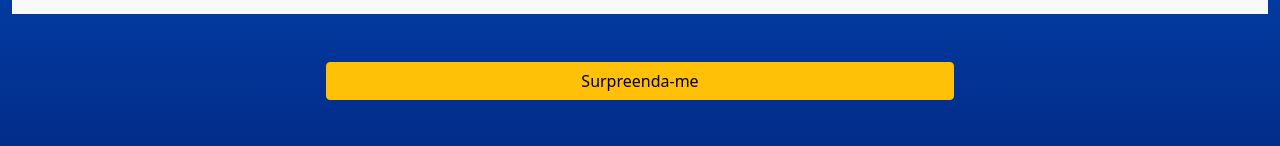
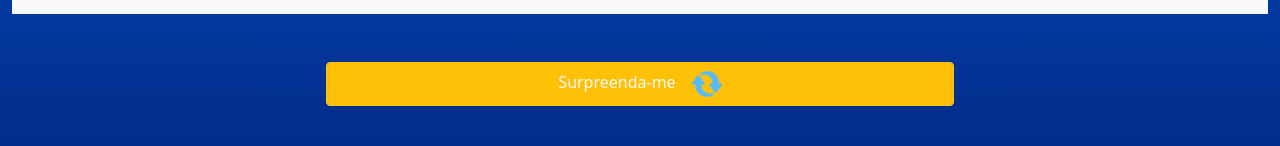
Before and after one commit to fabio-code-1/pokereact, a React (Create React App) app: page / in a window 1280 px wide. Shown: the part 212-358 px from the top of the page. Built offline with nearby package versions, Linux system fonts and the light colour scheme; grey boxes are pictures that could not be loaded.

Commit message:
Refactor: HTML structure of header component

```diff
--- a/src/components/header/Header.js
+++ b/src/components/header/Header.js
@@ -2,6 +2,7 @@ import './Header.css';
 import NavBar from '../NavBar/NavBar.js';
 import Carousel from '../carrousel/Carousel.js';
 import SearchMobile from '../search-mobile/SearchMobile';
+import refreshbutton from '../../assets/icons/refresh-button.png';
 
 function Header() {
   return (
@@ -9,7 +10,9 @@ function Header() {
       <NavBar />
       <SearchMobile />
       <div class="d-grid gap-2 col-6 mx-auto m-5">
-        <button class="btn btn-warning" type="button"><i class="bi bi-arrow-clockwise"></i>Surpreenda-me</button>
+        <button class="btn btn-warning text-light" type="button">Surpreenda-me
+        <img src={refreshbutton} className=" ms-3 img-fluid" alt="icon" width="30" height="10" />
+        </button>
       </div>
       <Carousel />
     </header>
```
